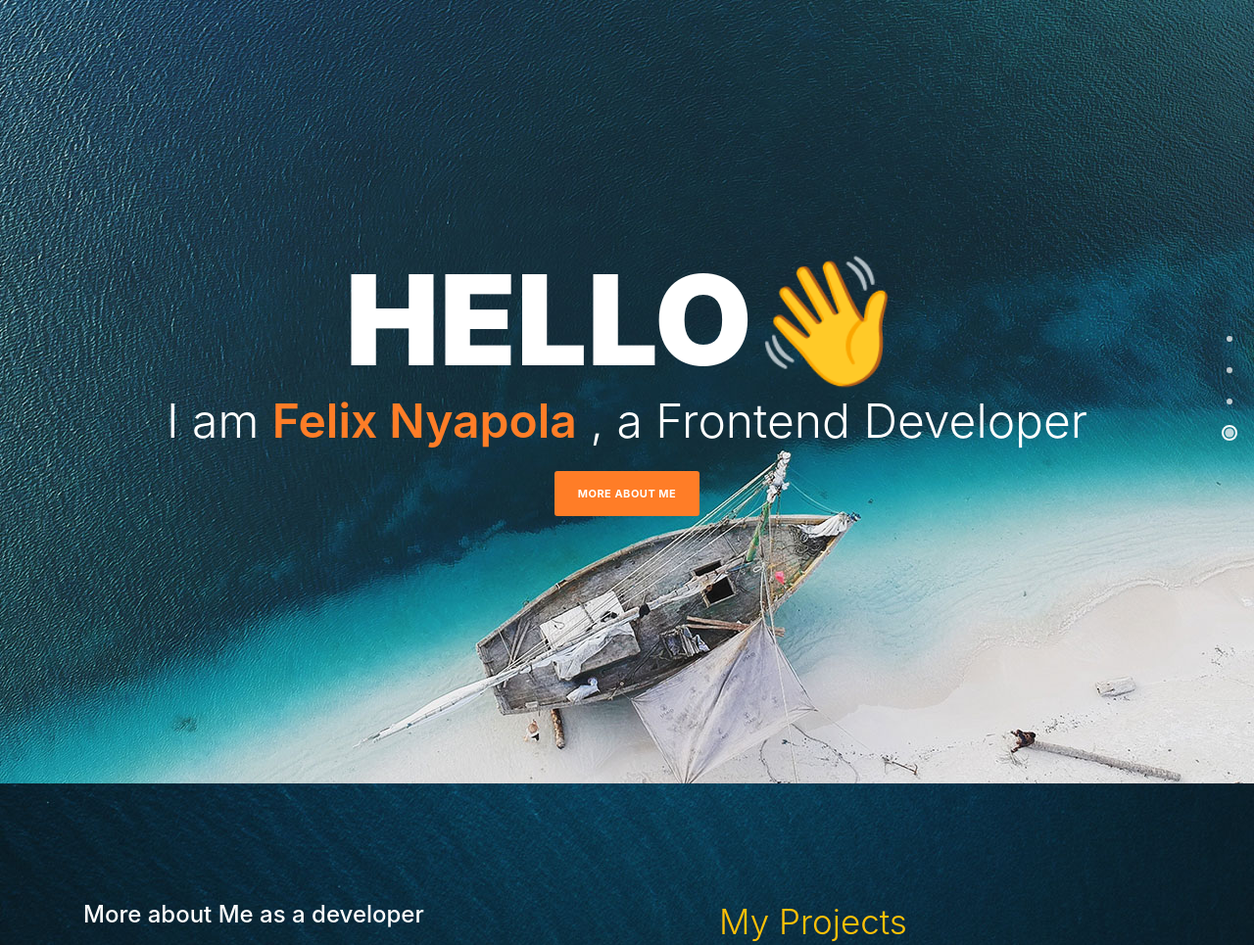
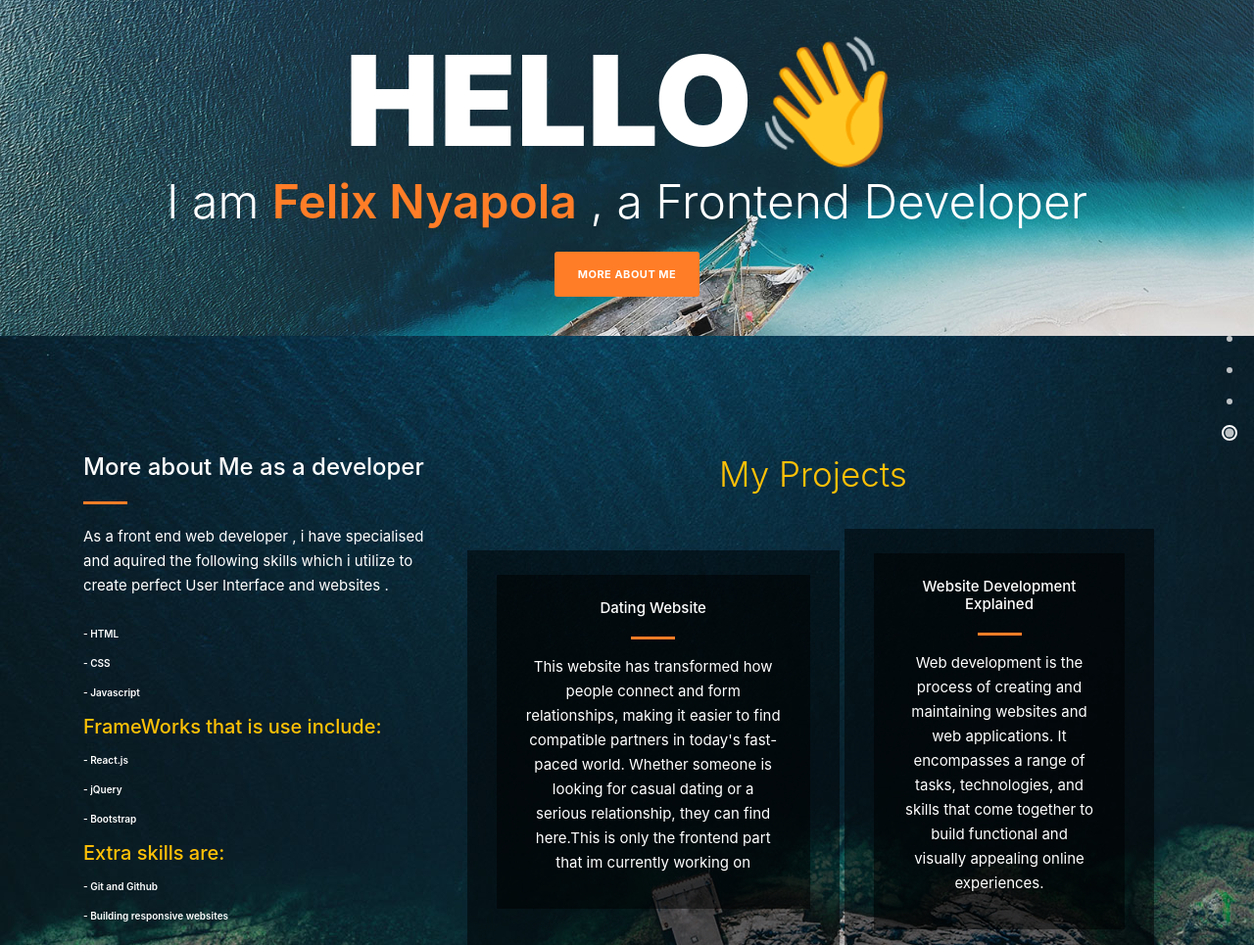
Before and after one commit to nyapo1/My-Portfolio, a website with bundled scripts: page templatemo_526_vanilla/index.html in a window 1280 px wide. Shown: the top 965 px of the page at 98% size. Built offline with nearby package versions, Linux system fonts and the light colour scheme.

Commit message:
reduce landing page view height

```diff
--- a/templatemo_526_vanilla/css/templatemo-main.css
+++ b/templatemo_526_vanilla/css/templatemo-main.css
@@ -138,13 +138,14 @@ a:hover { color: #FF0; }
 
 .parallax-content {
   width: 100%;
-  min-height: 100vh;
+  max-height: 80vh;
   background-size: cover;
 }
 
 
 .baner-content {
-  padding-top: 30vh;
+  padding-top: 2vh;
+  padding-bottom: 5vh;
   text-align: center;
   background-image: url(../img/1st-section.jpg);
 }
```
